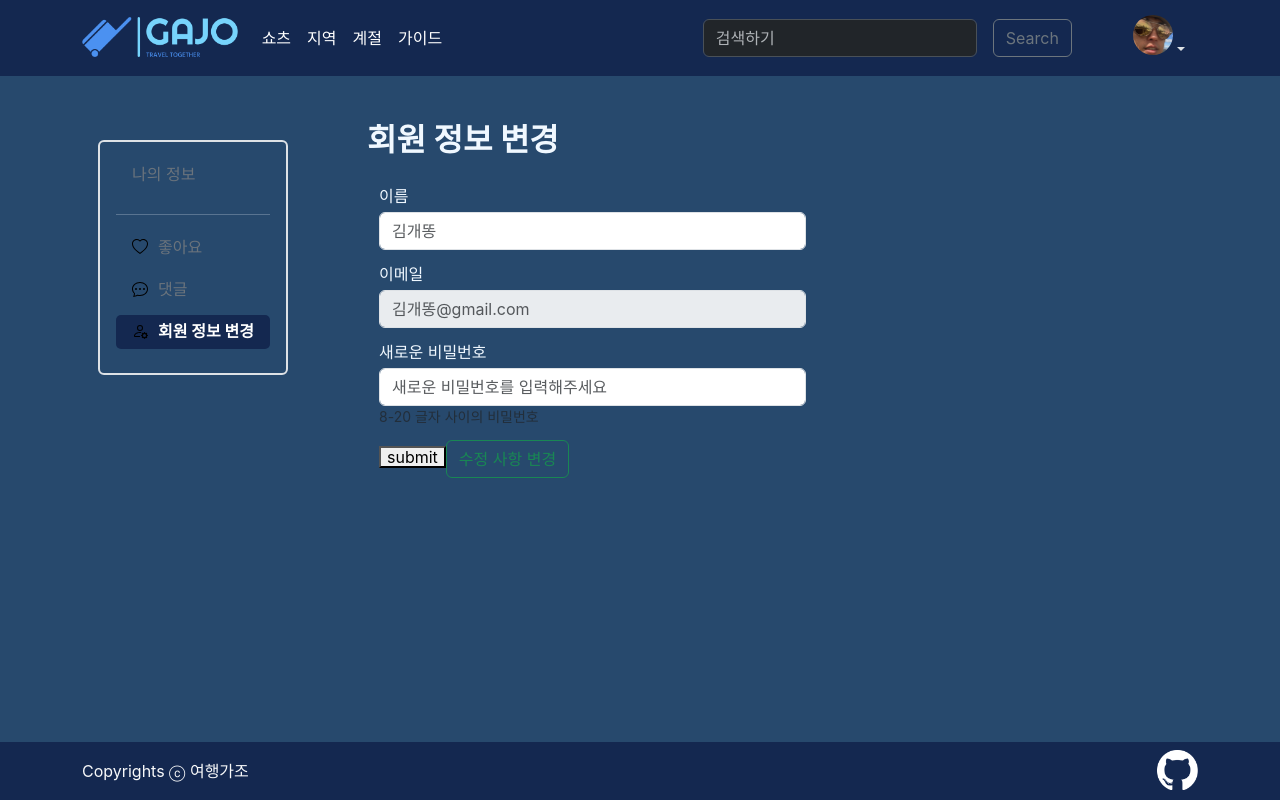
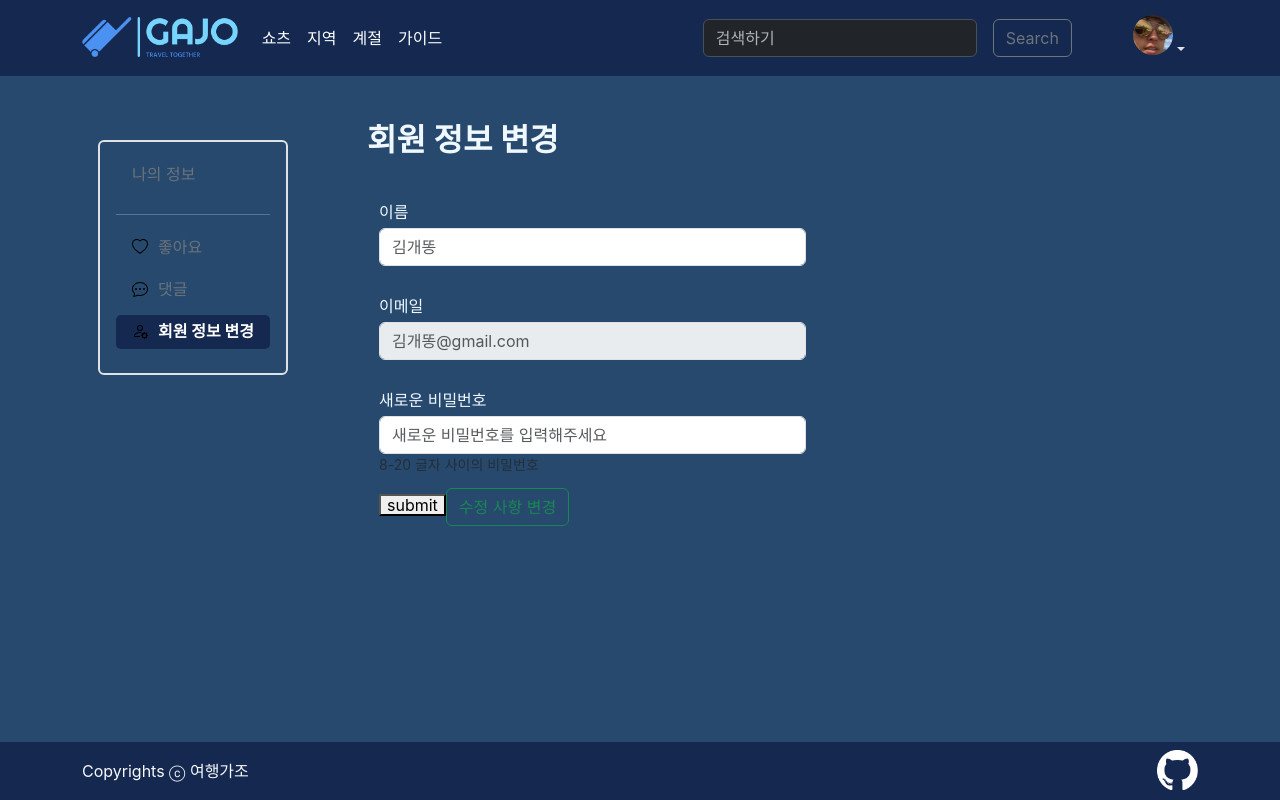
Before and after one commit to codestates-seb/seb41_main_026, a React (Create React App) app in the folder client/: page /mypage/edit in a window 1280 px wide. Built offline with nearby package versions, Linux system fonts and the light colour scheme; no server answers; a web font is replaced by a local one.

Commit message:
Refactor: 마이페이지 코드 수정

```diff
--- a/client/src/components/MyPage/MyPageInfo.jsx
+++ b/client/src/components/MyPage/MyPageInfo.jsx
@@ -1,11 +1,9 @@
 import React, { useEffect, useState } from 'react';
 import axios from 'axios';
-import { useNavigate } from 'react-router-dom';
 import ModalConfirmEdit from '../Modal/ModalConfirmEdit';
 import Sidebar from './Sidebar';
 
 function MyPageInfo() {
-  const navigate = useNavigate();
   const url =
     'http://ec2-13-124-62-101.ap-northeast-2.compute.amazonaws.com:8080/user/4';
   const [name, setName] = useState('');
@@ -25,8 +23,8 @@ function MyPageInfo() {
         name,
         password,
       })
-      .then(() => {
-        navigate.push('/mypage/edit');
+      .then(res => {
+        console.log(res);
       });
   };
 
@@ -40,7 +38,7 @@ function MyPageInfo() {
             <h1 className="mb-3 fs-2 fw-bold">회원 정보 변경</h1>
 
             <form className="pt-3 container">
-              <div className="mb-3">
+              <div className="mb-3 mt-3">
                 <label htmlFor="inputPassword5" className="form-label">
                   이름
                 </label>
@@ -58,7 +56,7 @@ function MyPageInfo() {
                 <div id="passwordHelpBlock" className="form-text" />
               </div>
               <fieldset disabled>
-                <div className="mb-3">
+                <div className="mb-3 mt-3">
                   <label htmlFor="disabledTextInput" className="form-label">
                     이메일
                   </label>
@@ -71,11 +69,12 @@ function MyPageInfo() {
                       setEmail(e.target.value);
                     }}
                     value={email}
+                    disabled
                   />
                 </div>
               </fieldset>
 
-              <div className="mb-3">
+              <div className="mb-3 mt-3">
                 <label htmlFor="inputPassword5" className="form-label">
                   새로운 비밀번호
                 </label>
@@ -90,7 +89,7 @@ function MyPageInfo() {
                   }}
                   value={password}
                 />
-                <div id="passwordHelpBlock" className="form-text">
+                <div id="passwordHelpBlock" className="form-text ">
                   8-20 글자 사이의 비밀번호
                 </div>
               </div>
```
